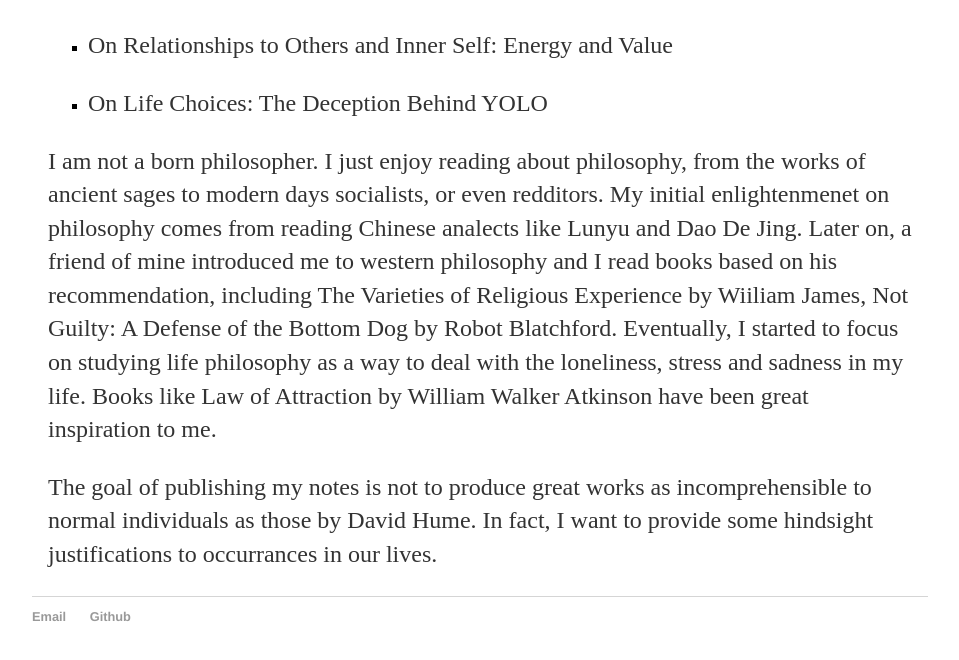
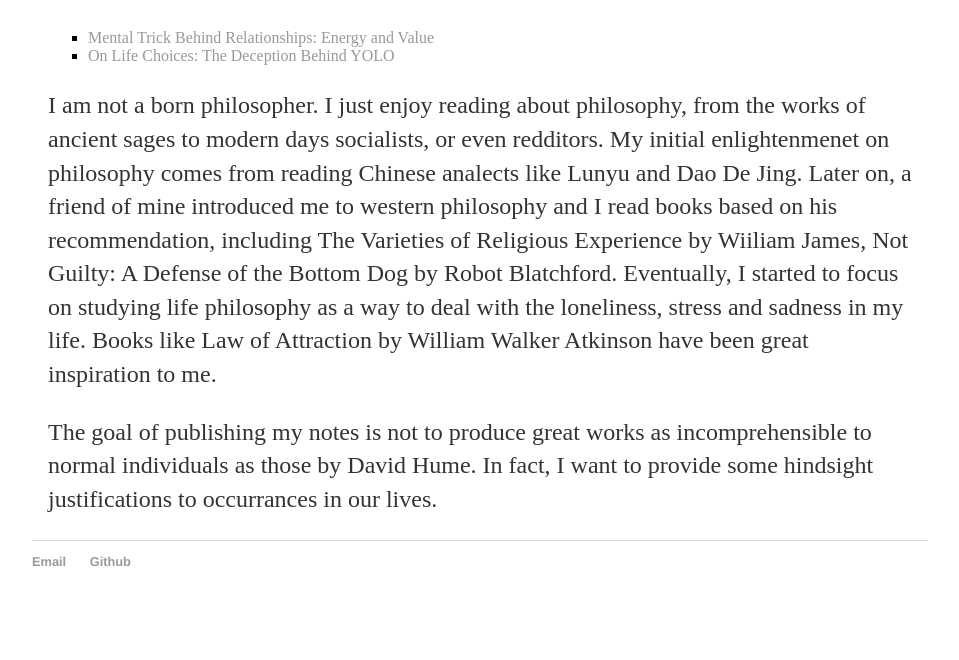
Before and after one commit to yiweny/yiweny.github.io, a plain HTML site: page philosophy.html in a window 1280 px wide. Shown: the part 168-828 px from the top of the page, without its empty margins (160-1119 px from the left). After the commit the page ends 800 px from the top, so only its background shows below. Drawn offline with Linux system fonts and the light colour scheme.

Commit message:
changed fonts

```diff
--- a/philosophy.html
+++ b/philosophy.html
@@ -19,8 +19,8 @@
     		<div class="blurb">
         		<h1>Yiwen's Notes on Life Philosophy</h1>
             <ul class="b">
-                <li><p href="energy"> On Relationships to Others and Inner Self: Energy and Value</p></li>
-                <li><p href="yolo">On Life Choices: The Deception Behind YOLO</p></li>
+                <li><a href="energy">Mental Trick Behind Relationships: Energy and Value</a></li>
+                <li><a href="yolo">On Life Choices: The Deception Behind YOLO</a></li>
             </ul>
 
                 <p>I am not a born philosopher. I just enjoy reading about philosophy, from the works of ancient sages to modern days socialists, or even redditors. My initial enlightenmenet on philosophy comes from reading Chinese analects like Lunyu and Dao De Jing. Later on, a friend of mine introduced me to western philosophy and I read books based on his recommendation, including The Varieties of Religious Experience by Wiiliam James, Not Guilty: A Defense of the Bottom Dog by Robot Blatchford. Eventually, I started to focus on studying life philosophy as a way to deal with the loneliness, stress and sadness in my life. Books like Law of Attraction by William Walker Atkinson have been great inspiration to me. </p>
```
